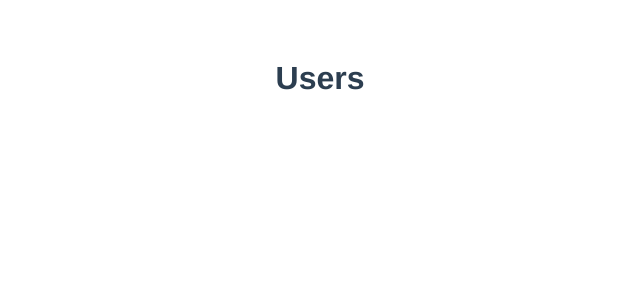
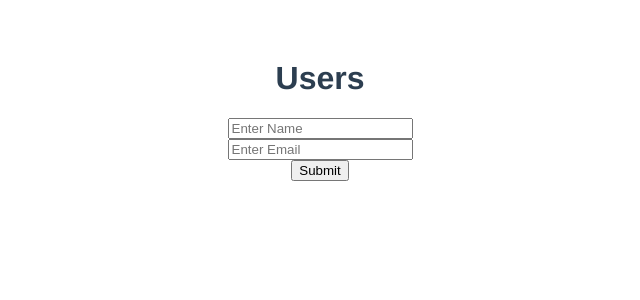
Before and after one commit to n1207n/VueIn60Minutes, a Vue app: page / in a window 1280 px wide. Shown: the top 300 px of the page, without its empty margins (320-960 px from the left). Built offline with nearby package versions, Linux system fonts and the light colour scheme.

Commit message:
feat: Added a form that updates newUser in the data
+ users data

+ addUser method

+ input v-model binding

```diff
--- a/src/components/Users.vue
+++ b/src/components/Users.vue
@@ -1,6 +1,14 @@
 <template>
   <div class="users">
     <h1>Users</h1>
+
+    <form v-on:submit="addUser">
+      <input type="text" v-model="newUser.name" placeholder="Enter Name" />
+      <br>
+      <input type="text" v-model="newUser.email" placeholder="Enter Email" />
+      <br>
+      <input type="submit" value="Submit" />
+    </form>
   </div>
 </template>
 
@@ -9,9 +17,31 @@
   name: 'users',
   data() {
     return {
+      newUser: {},
+      users: [
+        {
+          name: 'John Doe',
+          email: 'jdoe@gmail.com',
+          contacted: false,
+        },
+        {
+          name: 'Steve Smith',
+          email: 'ssmith@gmail.com',
+          contacted: false,
+        },
+        {
+          name: 'Tom White',
+          email: 'twhite@gmail.com',
+          contacted: false,
+        },
+      ],
     };
   },
   methods: {
+    addUser: function addUser(e) {
+      console.log('add');
+      e.preventDefault();
+    },
   },
 };
 </script>
```
